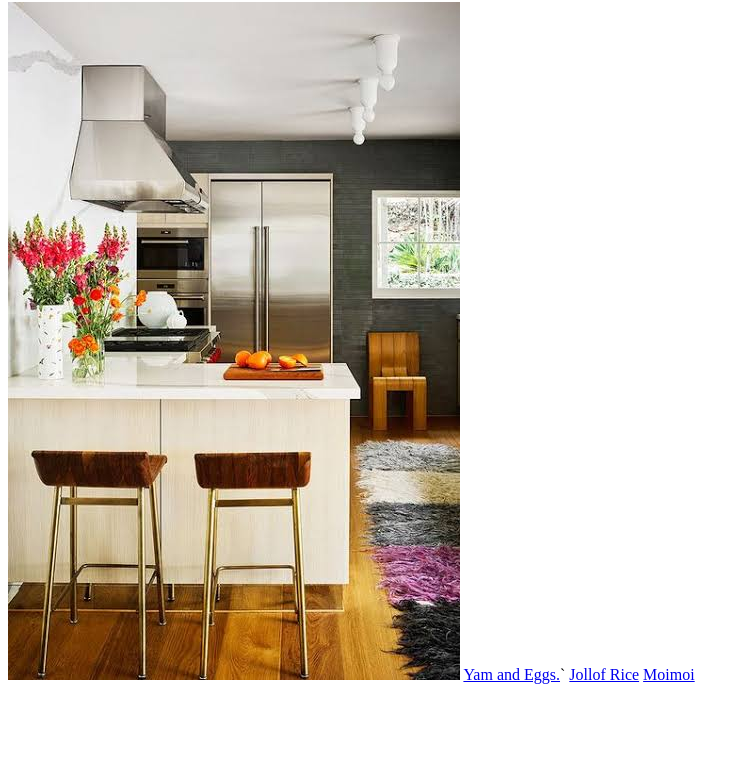
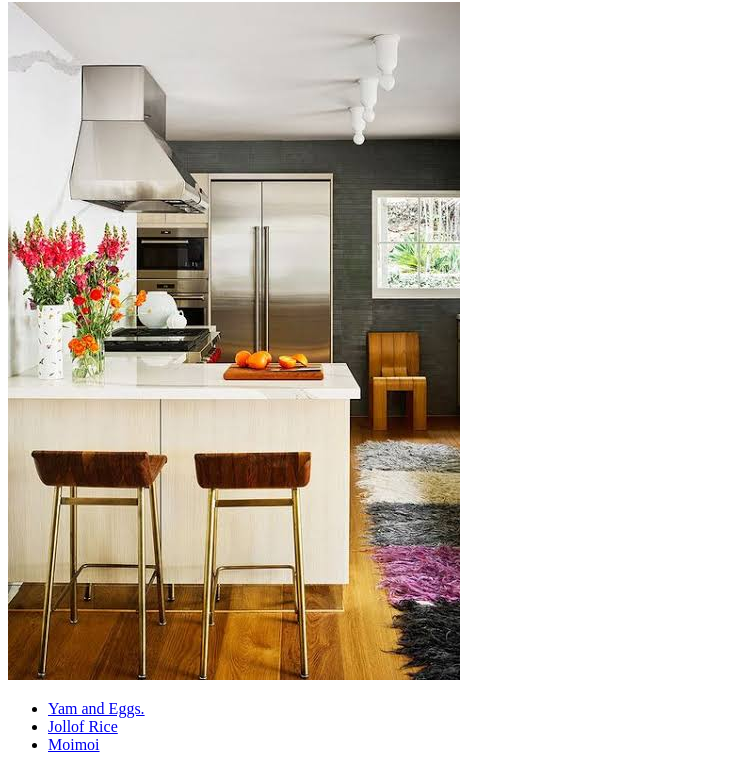
Before and after one commit to AyoOyekan/odin-recipes, a plain HTML site: page index.html in a window 1280 px wide. Shown: the part 78-848 px from the top of the page, without its empty margins (0-750 px from the left). Before the commit the page ends 800 px from the top, so only its background shows below. Drawn offline with Linux system fonts and the light colour scheme.

Commit message:
make the links into an unordered list

```diff
--- a/index.html
+++ b/index.html
@@ -9,9 +9,11 @@
 <body>
     <h1>Homemeade Recipes for Classic Nigerian Foods.</h1>
     <img src="./images/homekitchen.jpeg" alt="a home kitchen">
-    <a href="./recipes/yam and egg.html">Yam and Eggs.</a>`
-    <a href="./recipes/jollof.html">Jollof Rice</a>
-    <a href="./recipes/moimoi.html">Moimoi</a>
+    <ul>
+   <li> <a href="./recipes/yam and egg.html">Yam and Eggs.</a></li>
+    <li><a href="./recipes/jollof.html">Jollof Rice</a></li>
+    <li><a href="./recipes/moimoi.html">Moimoi</a></li>
+</ul>
 
 </body>
 </html>
```
